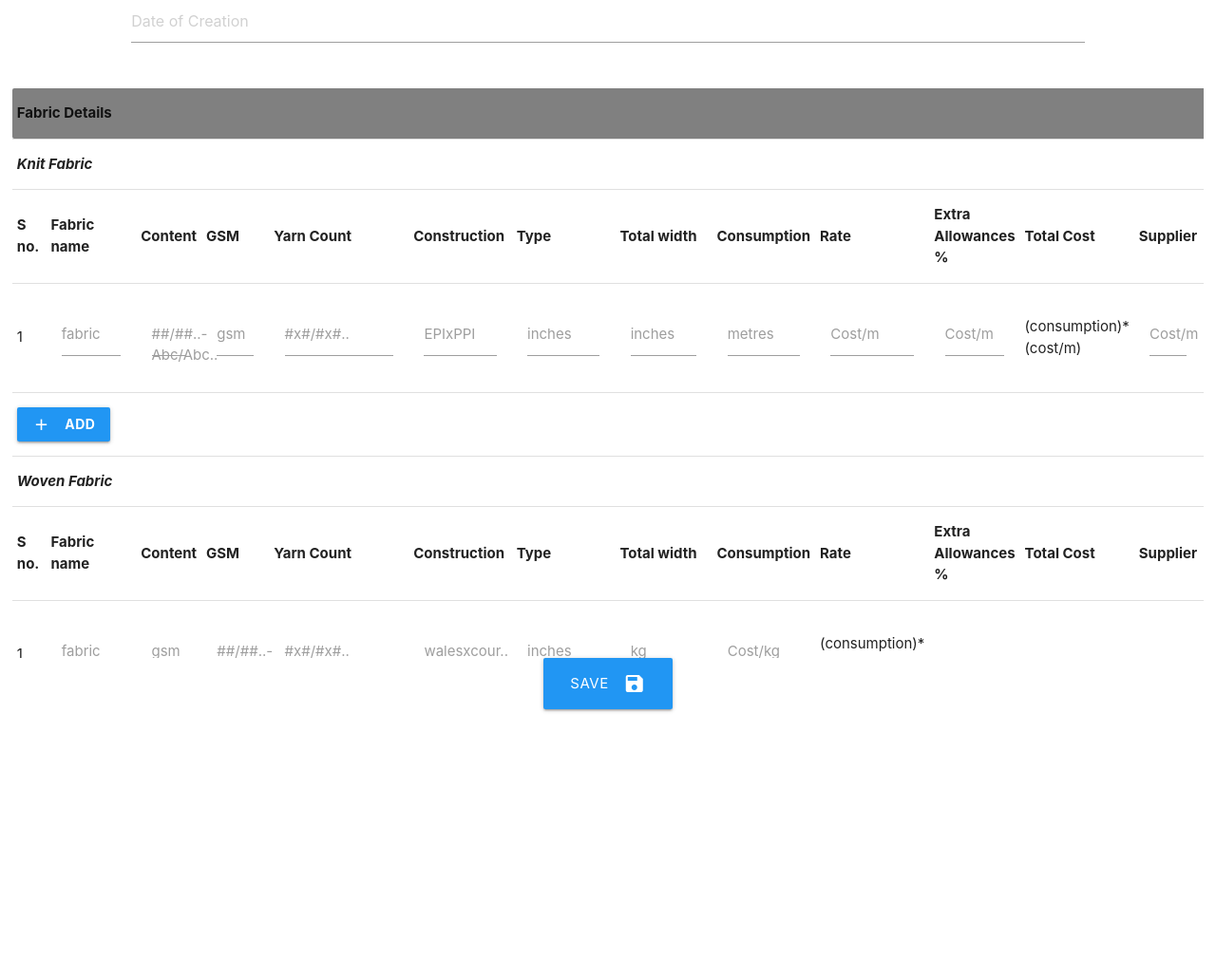
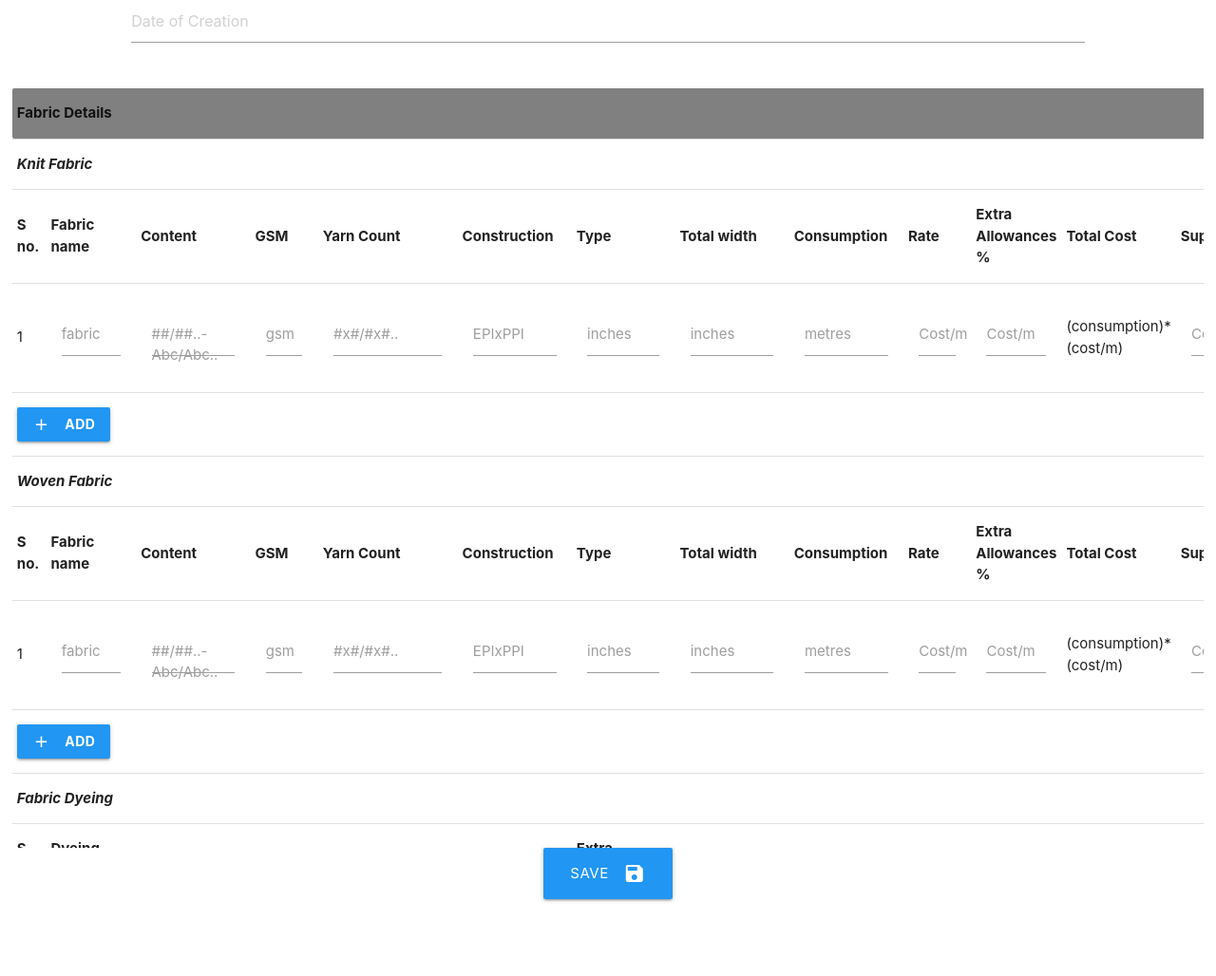
Before and after one commit to CodeVINCI/triburg, a Django app: template templates/createsheet.html in a window 1280 px wide. Shown: the part 357-1385 px from the top of the page at 95% size. Run offline with Django 3.2, Linux system fonts and the light colour scheme; the template is opened without the code that fills it, so the values that code supplies are empty.

Commit message:
made fibre section format

```diff
--- a/templates/createsheet.html
+++ b/templates/createsheet.html
@@ -69,7 +69,7 @@
             <input id="dateofcreation" placeholder="Date of Creation" type="text" class="datepicker">
         </div>
         </div>
-        <div style="overflow-y: scroll; height:600px;width: 100%;text-align: center;align-content: center;margin: auto;">
+        <div style="overflow-y: scroll; height:800px;width: 100%;text-align: center;align-content: center;margin: auto;">
             <table id=costsheettable>
                 <tr><th colspan="14" style="background-color:grey;">Fabric Details</th></tr>
                 <tr><th colspan="14"><i>Knit Fabric</i></th></tr>
@@ -124,16 +124,20 @@
                   <th>Remarks</th>
                 </tr>
                 <tr id='woven_fabric_form'>
-                    <td id='wovenfabricserialno'>1</td>
-                    <td><div class="input-field col s12"><input id="wovenfabricname" type="text" class="validate"><label for="wovenfabricname">fabric</label></div></td>
-                    <td><div class="input-field col s12"><input id="wovenfabricgsm" type="text" class="validate"><label for="wovenfabricgsm">gsm</label></div></td>
-                    <td><div class="input-field col s12"><input id="wovenfabriccontent" type="text" class="validate"><label for="wovenfabriccontent">##/##..-Abc/Abc..</label></div></td>
-                    <td><div class="input-field col s12"><input id="wovenfabriccount" type="text" class="validate"><label for="wovenfabriccount">#x#/#x#..</label></div></td>
-                    <td><div class="input-field col s12"><input id="wovenfabricconstruction" type="text" class="validate"><label for="wovenfabricconstruction">walesxcour..</label></div></td>
-                    <td><div class="input-field col s12"><input id="wovenfabrictotalwidth" type="text" class="validate"><label for="wovenfabrictotalwidth">inches</label></div></td>
-                    <td><div class="input-field col s12"><input id="wovenfabricconsumption" type="text" class="validate"><label for="wovenfabricconsumption">kg</label></div></td>
-                    <td><div class="input-field col s12"><input id="wovenfabricperunitcost" type="text" class="validate"><label for="wovenfabricperunitcost">Cost/kg</label></div></td>
-                    <td>(consumption)*(cost/m)</td>
+                  <td id=wovenfabricserialno>1</td>
+                  <td><div class="input-field col s12"><input id="wovenfabricname" type="text" class="validate"><label for="wovenfabricname">fabric</label></div></td>
+                  <td><div class="input-field col s12"><input id="wovenfabriccontent" type="text" class="validate"><label for="wovenfabriccontent">##/##..-Abc/Abc..</label></div></td>
+                  <td><div class="input-field col s12"><input id="wovenfabricgsm" type="text" class="validate"><label for="wovenfabricgsm">gsm</label></div></td>
+                  <td><div class="input-field col s12"><input id="wovenfabriccount" type="text" class="validate"><label for="wovenfabriccount">#x#/#x#..</label></div></td>
+                  <td><div class="input-field col s12"><input id="wovenfabricconstruction" type="text" class="validate"><label for="wovenfabricconstruction">EPIxPPI</label></div></td>
+                  <td><div class="input-field col s12"><input id="wovenfabrictype" type="text" class="validate"><label for="wovenfabrictype">inches</label></div></td>
+                  <td><div class="input-field col s12"><input id="wovenfabrictotalwidth" type="text" class="validate"><label for="wovenfabrictotalwidth">inches</label></div></td>
+                  <td><div class="input-field col s12"><input id="wovenfabricconsumption" type="text" class="validate"><label for="wovenfabricconsumption">metres</label></div></td>
+                  <td><div class="input-field col s12"><input id="wovenfabricperunitcost" type="text" class="validate"><label for="wovenfabricperunitcost">Cost/m</label></div></td>
+                  <td><div class="input-field col s12"><input id="wovenfabricallowances" type="text" class="validate"><label for="wovenfabricallowances">Cost/m</label></div></td>
+                  <td>(consumption)*(cost/m)</td>
+                  <td><div class="input-field col s12"><input id="wovenfabricsupplier" type="text" class="validate"><label for="wovenfabricsupplier">Cost/m</label></div></td>
+                  <td><div class="input-field col s12"><input id="wovenfabricremark" type="text" class="validate"><label for="wovenfabricremark">Cost/m</label></div></td>
                 </tr>
                 <tr><th colspan="14"><a onclick="addwovenfabric(event)" class="waves-effect waves-light btn blue"><i class="material-icons left">add</i>add</a></th></tr>
 
@@ -152,15 +156,15 @@
                 </tr>
                 <tr id=dyeing_fabric_form>
                     <td id=dyeingfabricserialno>1</td>
-                    <td><div class="input-field col s12"><input id="dyeingfabricname" type="text" class="validate"><label for="dyeingfabricname">fabric</label></div></td>
-                    <td><div class="input-field col s12"><input id="dyeingfabricgsm" type="text" class="validate"><label for="dyeingfabricgsm">gsm</label></div></td>
-                    <td><div class="input-field col s12"><input id="dyeingfabriccontent" type="text" class="validate"><label for="dyeingfabriccontent">##/##..-Abc/Abc..</label></div></td>
-                    <td><div class="input-field col s12"><input id="dyeingfabriccount" type="text" class="validate"><label for="dyeingfabriccount">#x#/#x#..</label></div></td>
-                    <td><div class="input-field col s12"><input id="dyeingfabricconstruction" type="text" class="validate"><label for="dyeingfabricconstruction">EPIxPPI</label></div></td>
-                    <td><div class="input-field col s12"><input id="dyeingfabrictotalwidth" type="text" class="validate"><label for="dyeingfabrictotalwidth">inches</label></div></td>
-                    <td><div class="input-field col s12"><input id="dyeingfabricconsumption" type="text" class="validate"><label for="dyeingfabricconsumption">metres</label></div></td>
-                    <td><div class="input-field col s12"><input id="dyeingfabricperunitcost" type="text" class="validate"><label for="dyeingfabricperunitcost">Cost/m</label></div></td>
+                    <td><div class="input-field col s12"><input id="dyeingfabricmethod" type="text" class="validate"><label for="dyeingfabricmethod">fabric</label></div></td>
+                    <td><div class="input-field col s12"><input id="dyeingfabricdyetype" type="text" class="validate"><label for="dyeingfabricdyetype">gsm</label></div></td>
+                    <td><div class="input-field col s12"><input id="dyeingfabriccolour" type="text" class="validate"><label for="dyeingfabriccolour">##/##..-Abc/Abc..</label></div></td>
+                    <td><div class="input-field col s12"><input id="dyeingfabricconsumption" type="text" class="validate"><label for="dyeingfabricconsumption">#x#/#x#..</label></div></td>
+                    <td><div class="input-field col s12"><input id="dyeingfabricperunitcost" type="text" class="validate"><label for="dyeingfabricperunitcost">EPIxPPI</label></div></td>
+                    <td><div class="input-field col s12"><input id="dyeingfabricallowances" type="text" class="validate"><label for="dyeingfabricallowances">inches</label></div></td>
                     <td>(consumption)*(cost/m)</td>
+                    <td><div class="input-field col s12"><input id="dyeingfabricsupplier" type="text" class="validate"><label for="dyeingfabricsupplier">metres</label></div></td>
+                    <td><div class="input-field col s12"><input id="dyeingfabricremark" type="text" class="validate"><label for="dyeingfabricremark">Cost/m</label></div></td>
                 </tr>
                 <tr><th colspan="14"><a onclick="adddyeingfabric(event)" class="waves-effect waves-light btn blue"><i class="material-icons left">add</i>add</a></th></tr>
 
@@ -180,25 +184,23 @@
                 </tr>
                 <tr id=printing_fabric_form>
                     <td id=printingabricserialno>1</td>
-                    <td><div class="input-field col s12"><input id="printingfabricname" type="text" class="validate"><label for="printingfabricname">fabric</label></div></td>
-                    <td><div class="input-field col s12"><input id="printingfabricgsm" type="text" class="validate"><label for="printingfabricgsm">gsm</label></div></td>
-                    <td><div class="input-field col s12"><input id="printingfabriccontent" type="text" class="validate"><label for="printingfabriccontent">##/##..-Abc/Abc..</label></div></td>
-                    <td><div class="input-field col s12"><input id="printingfabriccount" type="text" class="validate"><label for="printingfabriccount">#x#/#x#..</label></div></td>
-                    <td><div class="input-field col s12"><input id="printingfabricconstruction" type="text" class="validate"><label for="printingfabricconstruction">EPIxPPI</label></div></td>
-                    <td><div class="input-field col s12"><input id="printingfabrictotalwidth" type="text" class="validate"><label for="printingfabrictotalwidth">inches</label></div></td>
-                    <td><div class="input-field col s12"><input id="printingfabricconsumption" type="text" class="validate"><label for="printingfabricconsumption">metres</label></div></td>
-                    <td><div class="input-field col s12"><input id="printingfabricperunitcost" type="text" class="validate"><label for="printingfabricperunitcost">Cost/m</label></div></td>
+                    <td><div class="input-field col s12"><input id="printingfabrictype" type="text" class="validate"><label for="printingfabricname">fabric</label></div></td>
+                    <td><div class="input-field col s12"><input id="printingfabricmethod" type="text" class="validate"><label for="printingfabricgsm">gsm</label></div></td>
+                    <td><div class="input-field col s12"><input id="printingfabricpigment" type="text" class="validate"><label for="printingfabriccontent">##/##..-Abc/Abc..</label></div></td>
+                    <td><div class="input-field col s12"><input id="printingfabriccolours" type="text" class="validate"><label for="printingfabriccount">#x#/#x#..</label></div></td>
+                    <td><div class="input-field col s12"><input id="printingfabricconsumption" type="text" class="validate"><label for="printingfabricconstruction">EPIxPPI</label></div></td>
+                    <td><div class="input-field col s12"><input id="printingfabricperunitcost" type="text" class="validate"><label for="printingfabrictotalwidth">Rate</label></div></td>
+                    <td><div class="input-field col s12"><input id="printingfabricallowances" type="text" class="validate"><label for="printingfabricconsumption">%</label></div></td>
                     <td>(consumption)*(cost/m)</td>
+                    <td><div class="input-field col s12"><input id="printingfabricsupplier" type="text" class="validate"><label for="printingfabricsupplier">Supplier</label></div></td>
+                    <td><div class="input-field col s12"><input id="printingfabricremark" type="text" class="validate"><label for="printingfabricremark">Remark</label></div></td>
                 </tr>
                 <tr><th colspan="14"><a onclick="addprintingfabric(event)" class="waves-effect waves-light btn blue"><i class="material-icons left">add</i>add</a></th></tr>
 
                 <tr><th colspan="14"><i>Fabric Finishing</i></th></tr>
                 <tr id="finishing_fabric">
                     <th>S no.</th>
-                    <th>Printing Type</th>
-                    <th>Printing Method</th>
-                    <th>Pigment Type</th>
-                    <th>No. of Colours</th>
+                    <th>Finish Type</th>
                     <th>Consumption</th>
                     <th>Rate</th>
                     <th>Extra Allowance%</th>
@@ -208,15 +210,13 @@
                 </tr>
                 <tr id=finishing_fabric_form>
                     <td id=finishingabricserialno>1</td>
-                    <td><div class="input-field col s12"><input id="finishingfabricname" type="text" class="validate"><label for="finishingfabricname">fabric</label></div></td>
-                    <td><div class="input-field col s12"><input id="finishingfabricgsm" type="text" class="validate"><label for="finishingfabricgsm">gsm</label></div></td>
-                    <td><div class="input-field col s12"><input id="finishingfabriccontent" type="text" class="validate"><label for="finishingfabriccontent">##/##..-Abc/Abc..</label></div></td>
-                    <td><div class="input-field col s12"><input id="finishingfabriccount" type="text" class="validate"><label for="finishingfabriccount">#x#/#x#..</label></div></td>
-                    <td><div class="input-field col s12"><input id="finishingfabricconstruction" type="text" class="validate"><label for="finishingfabricconstruction">EPIxPPI</label></div></td>
-                    <td><div class="input-field col s12"><input id="finishingfabrictotalwidth" type="text" class="validate"><label for="finishingfabrictotalwidth">inches</label></div></td>
-                    <td><div class="input-field col s12"><input id="finishingfabricconsumption" type="text" class="validate"><label for="finishingfabricconsumption">metres</label></div></td>
-                    <td><div class="input-field col s12"><input id="finishingfabricperunitcost" type="text" class="validate"><label for="finishingfabricperunitcost">Cost/m</label></div></td>
+                    <td><div class="input-field col s12"><input id="finishingfabrictype" type="text" class="validate"><label for="finishingfabrictype">fabric</label></div></td>
+                    <td><div class="input-field col s12"><input id="finishingfabricconsumption" type="text" class="validate"><label for="finishingfabricconsumption">gsm</label></div></td>
+                    <td><div class="input-field col s12"><input id="finishingfabricrate" type="text" class="validate"><label for="finishingfabricrate">##/##..-Abc/Abc..</label></div></td>
+                    <td><div class="input-field col s12"><input id="finishingfabricallowance" type="text" class="validate"><label for="finishingfabricallowance">#x#/#x#..</label></div></td>
                     <td>(consumption)*(cost/m)</td>
+                    <td><div class="input-field col s12"><input id="finishingfabricsupplier" type="text" class="validate"><label for="finishingfabricsupplier">inches</label></div></td>
+                    <td><div class="input-field col s12"><input id="finishingfabricremark" type="text" class="validate"><label for="finishingfabricremark">Remark</label></div></td>
                 </tr>
                 <tr><th colspan="14"><a onclick="addfinishingfabric(event)" class="waves-effect waves-light btn blue"><i class="material-icons left">add</i>add</a></th></tr>
 
@@ -230,15 +230,10 @@
                 </tr>
                 <tr id=related_fabric_form>
                     <td id=relatedfabricserialno>1</td>
-                    <td><div class="input-field col s12"><input id="relatedfabricname" type="text" class="validate"><label for="relatedfabricname">fabric</label></div></td>
-                    <td><div class="input-field col s12"><input id="relatedfabricgsm" type="text" class="validate"><label for="relatedfabricgsm">gsm</label></div></td>
-                    <td><div class="input-field col s12"><input id="relatedfabriccontent" type="text" class="validate"><label for="relatedfabriccontent">##/##..-Abc/Abc..</label></div></td>
-                    <td><div class="input-field col s12"><input id="relatedfabriccount" type="text" class="validate"><label for="relatedfabriccount">#x#/#x#..</label></div></td>
-                    <td><div class="input-field col s12"><input id="relatedfabricconstruction" type="text" class="validate"><label for="relatedfabricconstruction">EPIxPPI</label></div></td>
-                    <td><div class="input-field col s12"><input id="relatedfabrictotalwidth" type="text" class="validate"><label for="relatedfabrictotalwidth">inches</label></div></td>
-                    <td><div class="input-field col s12"><input id="relatedfabricconsumption" type="text" class="validate"><label for="relatedfabricconsumption">metres</label></div></td>
-                    <td><div class="input-field col s12"><input id="relatedfabricperunitcost" type="text" class="validate"><label for="relatedfabricperunitcost">Cost/m</label></div></td>
+                    <td><div class="input-field col s12"><input id="relatedfabricdescription" type="text" class="validate"><label for="relatedfabricdescription">fabric</label></div></td>
                     <td>(consumption)*(cost/m)</td>
+                    <td><div class="input-field col s12"><input id="relatedfabricsupplier" type="text" class="validate"><label for="relatedfabricsupplier">##/##..-Abc/Abc..</label></div></td>
+                    <td><div class="input-field col s12"><input id="relatedfabricremark" type="text" class="validate"><label for="relatedfabricremark">#x#/#x#..</label></div></td>
                 </tr>
                 <tr><th colspan="14"><a onclick="addrelatedfabric(event)" class="waves-effect waves-light btn blue"><i class="material-icons left">add</i>add</a></th></tr>
 
```
